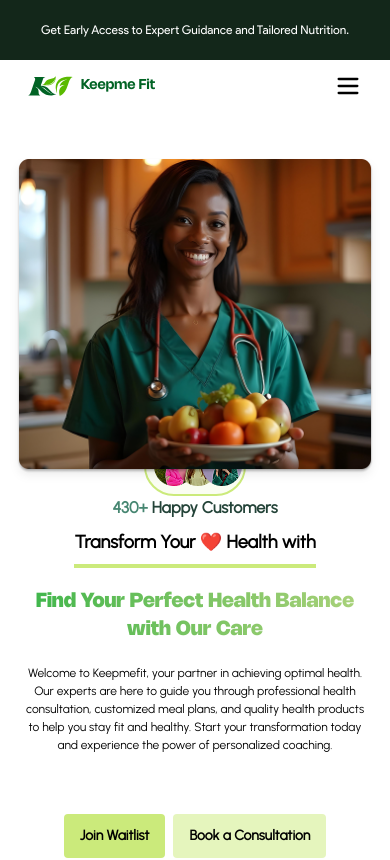
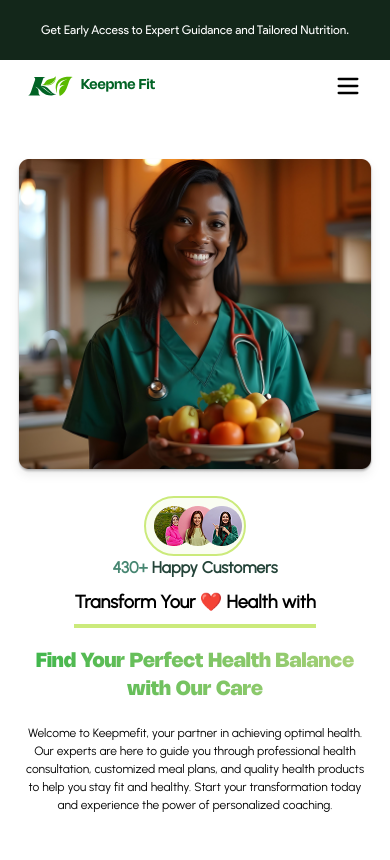
Before and after one commit to GCODESOfficial/KeepmeFit, a Next.js app: page /Home in a window 390 px wide. Shown: the top 860 px of the page. Built offline with nearby package versions, Linux system fonts and the light colour scheme.

Commit message:
final tips

```diff
--- a/src/app/Home/page.tsx
+++ b/src/app/Home/page.tsx
@@ -125,7 +125,7 @@ const Home = () => {
 
 				<div className="lg:absolute lg:left-28 lg:w-[39%] lg:h-full">
 					<div className="flex-col justify-center items-center flex text-base lg:absolute lg:bottom-4 lg:flex-row lg:gap-3">
-						<span className="flex w-[102px] lg:w-auto items-center -mt-5 lg:mt-0 p-2 lg:p-1 rounded-full bg-[#FAFDF2] border-[#CBEA7B] border-2 lg:border">
+						<span className="flex w-[102px] lg:w-auto items-center mt-10 lg:mt-0 p-2 lg:p-1 rounded-full bg-[#FAFDF2] border-[#CBEA7B] border-2 lg:border">
 							<Image
 								src="/images/Image (2).png"
 								alt="Logo"
@@ -388,7 +388,7 @@ const Home = () => {
 				</button>
 			</div>
 
-			<div className="text-centerw-[60%] hidden lg:flex flex-col gap-3">
+			<div className="text-center w-[60%] hidden lg:flex flex-col gap-3">
 				<h1 className="pt-20 font-bold text-2xl text-[#262626]">
 					Our Products
 				</h1>
--- a/src/app/globals.css
+++ b/src/app/globals.css
@@ -89,6 +89,7 @@ body {
 
 .owl-item {
 	transition: background-color 0.1s ease-in-out; /* Smooth transition */
+	border-radius: 12px;
 }
 
 .owl-item.center {
```
